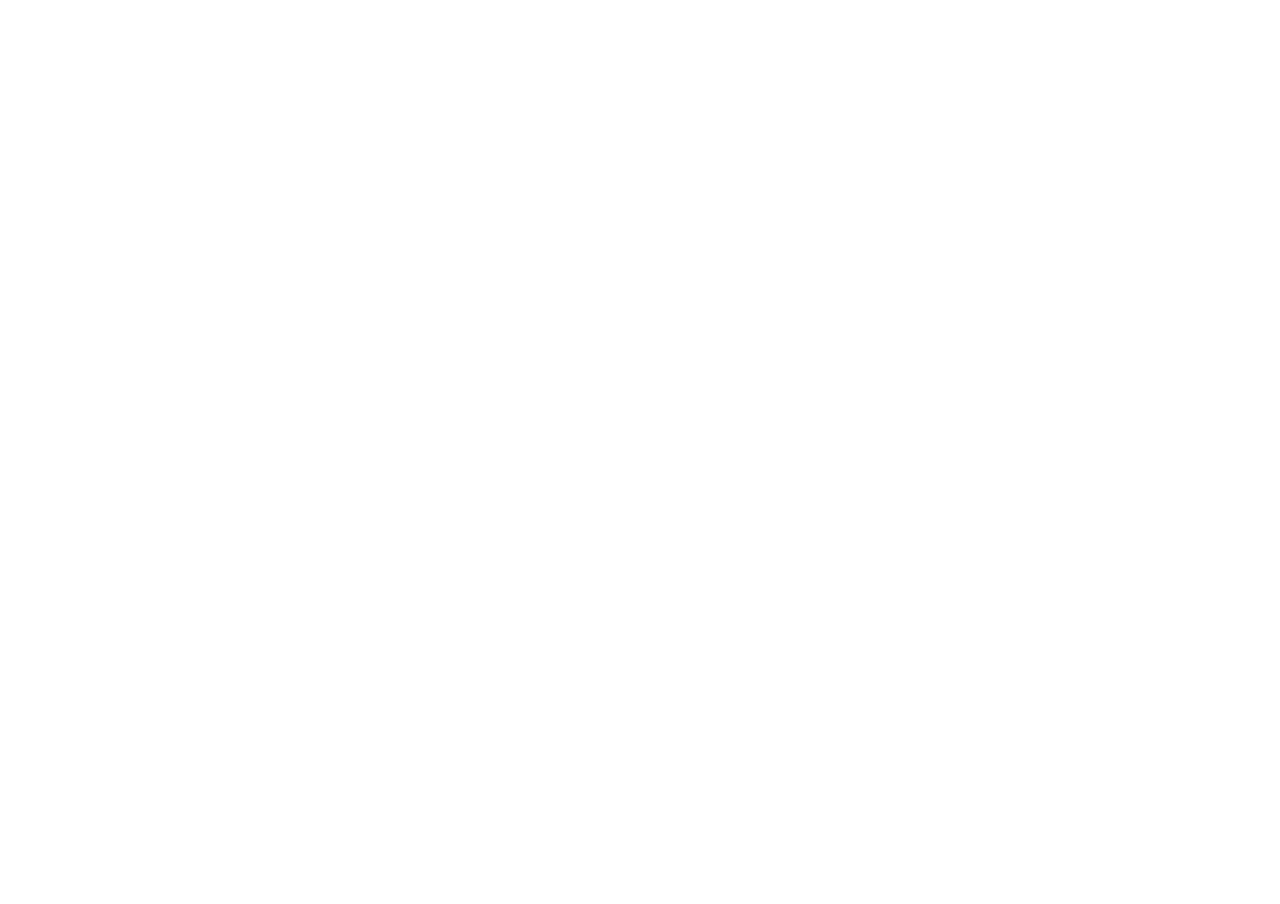
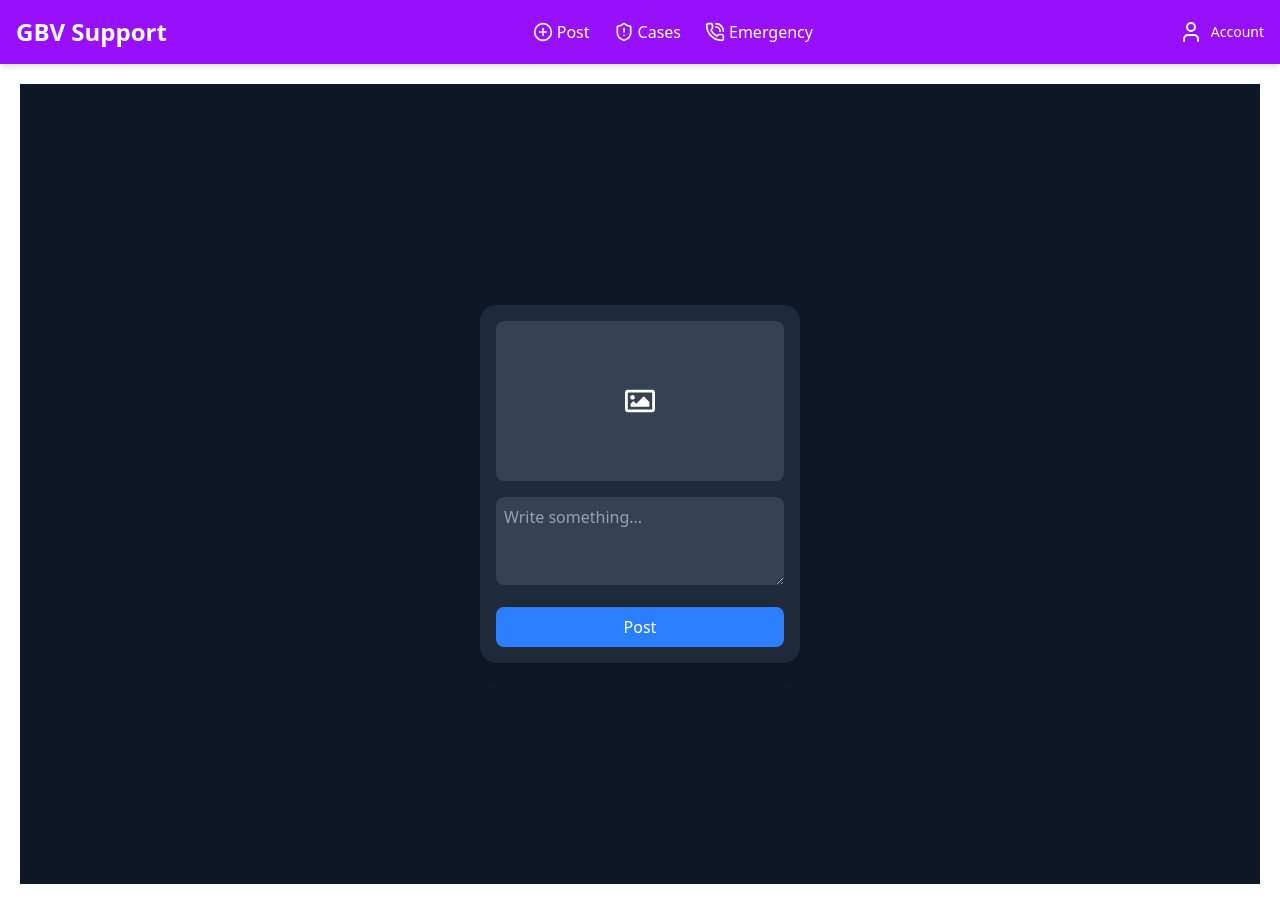
Before and after one commit to Matuwamai/Gbv-support, a React (Vite) app in the folder user-side/: page /newpost in a window 1280 px wide. Before the commit this address had no page. Before the commit the page ends 800 px from the top, so only its background shows below. Built offline with nearby package versions, Linux system fonts and the light colour scheme.

Commit message:
Add create post page

```diff
--- a/user-side/src/components/Createpost.tsx
+++ b/user-side/src/components/Createpost.tsx
@@ -1,71 +1,88 @@
-import { useState } from "react";
-import axios from "axios";
+import React, { useState } from "react";
+import { FaRegImage } from "react-icons/fa";
 
-const NewPost = () => {
-  const [text, setText] = useState("");
-  const [media, setMedia] = useState<File | null>(null);
-  const [loading, setLoading] = useState(false);
-  const [error, setError] = useState("");
+const PostCreation = () => {
+  const [selectedMedia, setSelectedMedia] = useState(null);
+  const [postText, setPostText] = useState("");
 
-  const handleFileChange = (event: React.ChangeEvent<HTMLInputElement>) => {
-    if (event.target.files && event.target.files[0]) {
-      setMedia(event.target.files[0]);
+  const handleMediaSelect = (event) => {
+    const file = event.target.files[0];
+    if (file) {
+      const fileURL = URL.createObjectURL(file);
+      setSelectedMedia(fileURL);
     }
   };
 
-  const handleSubmit = async () => {
-    if (!text.trim() && !media) {
-      setError("Post cannot be empty");
-      return;
-    }
-
-    setLoading(true);
-    setError("");
-
+  const handlePostSubmit = async () => {
     const formData = new FormData();
-    formData.append("text", text);
-    if (media) {
-      formData.append("media", media);
+    formData.append("text", postText);
+    if (selectedMedia) {
+      const response = await fetch(selectedMedia);
+      const blob = await response.blob();
+      formData.append("media", blob, "uploadedMedia");
     }
 
     try {
-      await axios.post("/api/posts", formData, {
-        headers: { "Content-Type": "multipart/form-data" },
+      const response = await fetch("http://localhost:5000/api/posts/", {
+        method: "POST",
+        body: formData,
       });
 
-      // Reset form
-      setText("");
-      setMedia(null);
-    } catch (err) {
-      setError("Failed to create post");
-      console.error(err);
-    } finally {
-      setLoading(false);
+      if (response.ok) {
+        console.log("Post created successfully");
+        setPostText("");
+        setSelectedMedia(null);
+      } else {
+        console.error("Failed to create post");
+      }
+    } catch (error) {
+      console.error("Error creating post:", error);
     }
   };
 
   return (
-    <div className="bg-white p-4 rounded-lg shadow-md">
-      <textarea
-        className="w-full p-2 border rounded-md"
-        placeholder="What's on your mind?"
-        value={text}
-        onChange={(e) => setText(e.target.value)}
-      />
+    <div className="flex flex-col items-center justify-center p-6 bg-gray-900 min-h-screen">
+      <div className="w-80 bg-gray-800 p-4 rounded-2xl shadow-lg">
+        <div
+          className="w-full h-40 bg-gray-700 rounded-lg flex items-center justify-center cursor-pointer hover:bg-gray-600 transition"
+          onClick={() => document.getElementById("mediaInput").click()}
+        >
+          {selectedMedia ? (
+            selectedMedia.endsWith(".mp4") || selectedMedia.endsWith(".webm") ? (
+              <video src={selectedMedia} controls className="w-full h-full rounded-lg" />
+            ) : (
+              <img src={selectedMedia} alt="Selected" className="w-full h-full rounded-lg" />
+            )
+          ) : (
+            <FaRegImage className="text-white text-3xl" />
+          )}
+        </div>
 
-      <input type="file" accept="image/*,video/*" onChange={handleFileChange} className="mt-2" />
+        <input
+          type="file"
+          id="mediaInput"
+          accept="image/*,video/*"
+          className="hidden"
+          onChange={handleMediaSelect}
+        />
 
-      {error && <p className="text-red-500 mt-2">{error}</p>}
+        <textarea
+          className="w-full mt-4 p-2 bg-gray-700 text-white rounded-lg focus:outline-none"
+          rows="3"
+          placeholder="Write something..."
+          value={postText}
+          onChange={(e) => setPostText(e.target.value)}
+        ></textarea>
 
-      <button
-        className="bg-blue-500 text-white px-4 py-2 rounded-md mt-3"
-        onClick={handleSubmit}
-        disabled={loading}
-      >
-        {loading ? "Posting..." : "Post"}
-      </button>
+        <button
+          className="w-full mt-4 bg-blue-500 text-white py-2 rounded-lg hover:bg-blue-600 transition"
+          onClick={handlePostSubmit}
+        >
+          Post
+        </button>
+      </div>
     </div>
   );
 };
 
-export default NewPost;
+export default PostCreation;
--- a/user-side/src/components/Navbar.tsx
+++ b/user-side/src/components/Navbar.tsx
@@ -10,8 +10,7 @@
         <nav className="bg-purple-600  text-white p-4 shadow-md">
             <div className="container mx-auto flex justify-between items-center">
                 {/* Logo */}
-                <h1 className="text-xl font-bold md:text-2xl">GBV<span className="hidden md:inline"> Support</span></h1>
-
+                <a href="/dashboard" className="text-xl font-bold md:text-2xl">GBV<span className="hidden md:inline"> Support</span></a>
                 {/* Mobile Menu Button */}
                 <button className="md:hidden" onClick={() => setIsOpen(!isOpen)}>
                     {isOpen ? <X size={24} /> : <Menu size={24} />}
@@ -21,7 +20,7 @@
                 <ul className={`md:flex md:items-center gap-6 ${isOpen ? "block" : "hidden"} absolute md:static bg-purple-600 text-white w-full md:w-auto left-0 top-16 p-4 md:p-0 shadow-md md:shadow-none`}>
                     <li className="flex flex-col items-center md:flex-row">
                         <PlusCircle size={20} />
-                        <Link to="/posts" className="ml-1">Post</Link>
+                        <Link to="/newpost" className="ml-1">Post</Link>
                     </li>
                     <li className="flex flex-col items-center md:flex-row">
                         <ShieldAlert size={20} />
--- a/user-side/src/components/PostCard.tsx
+++ b/user-side/src/components/PostCard.tsx
@@ -18,13 +18,19 @@
   // Handle Like
   const handleLike = async () => {
     try {
-      const response = await axios.post(`http://localhost:5000/api/likes/`);
-      setLikes(response.data.likes);
+      const response = await axios.post(`http://localhost:5000/api/likes/`, {
+        userId: currentUser.id,  // Replace with actual logged-in user ID
+        postId: post.id,         // Replace with the actual post ID
+        reaction: "LIKE",
+      });
+
+      setLikes(response.data.likes); // Assuming API returns updated like count
       setLiked(true);
     } catch (error) {
       console.error("Error liking post:", error);
     }
   };
+
 
   // Handle Comment Posting
   const handleComment = async () => {
@@ -75,7 +81,7 @@
 
   const fetchReposts = async () => {
     try {
-      const response = await axios.get(`http://localhost:5000/api/reposts/posts/${post.id}`);
+      const response = await axios.get(`http://localhost:5000/apii/reposts/post/${post.id}`);
       setReposts(response.data.reposts);
     } catch (error) {
       console.error("Error fetching reposts:", error);
--- a/user-side/src/main.tsx
+++ b/user-side/src/main.tsx
@@ -5,6 +5,7 @@
 import SignUp from './pages/singup'
 import Login from './pages/login'
 import Layout from './components/Layout'
+import NewPost from './components/Createpost'
 
 import Dashboard from './pages/Dahboard'
 createRoot(document.getElementById('root')!).render(
@@ -15,6 +16,8 @@
         <Route path='/login' element={<Login/>}/>
         <Route  element={<Layout/>} >
         <Route path='/dashboard' element={<Dashboard/>}/>
+        <Route path='/newpost' element={<NewPost/>}/>
+
         </Route>
       </Routes>
     </Router>
```
